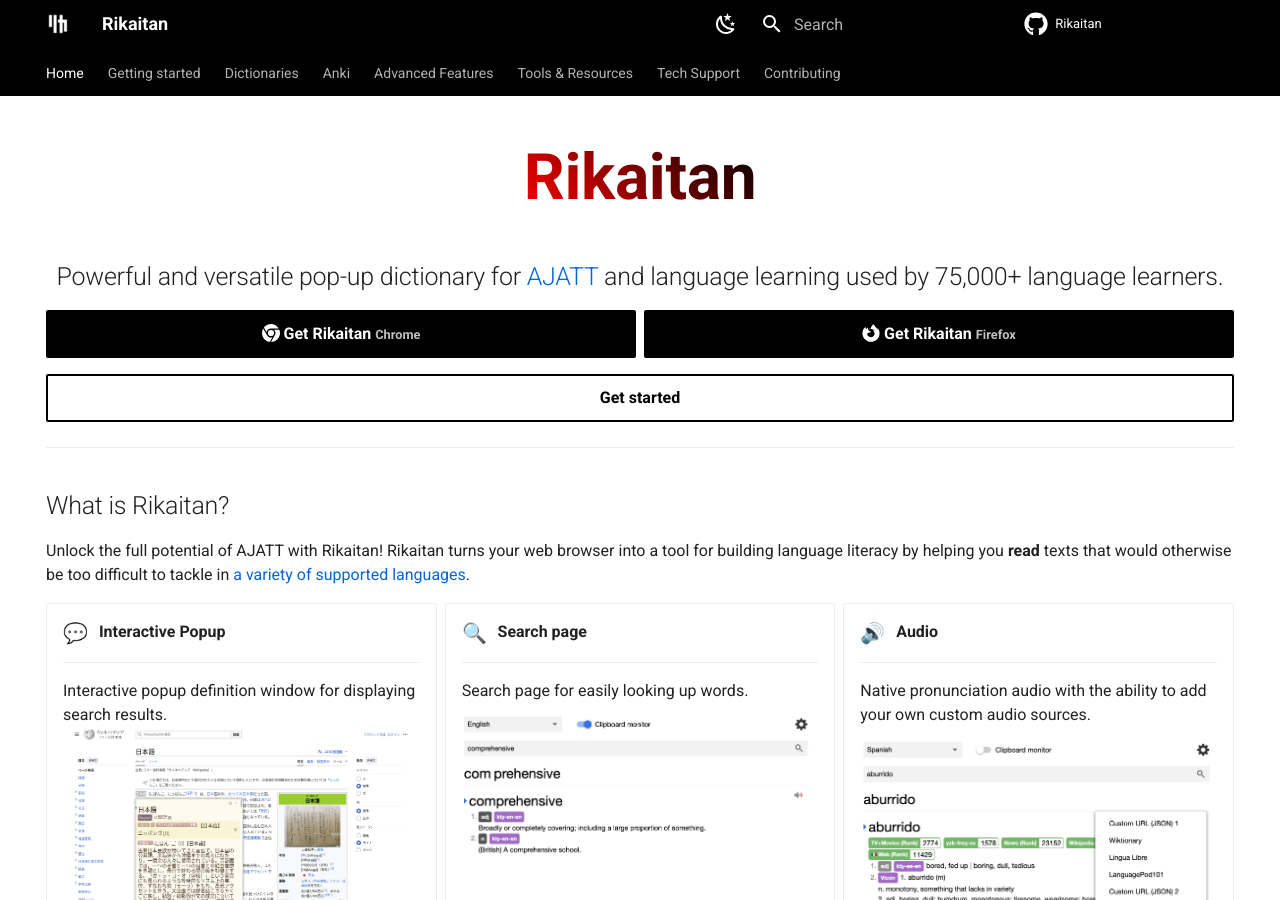
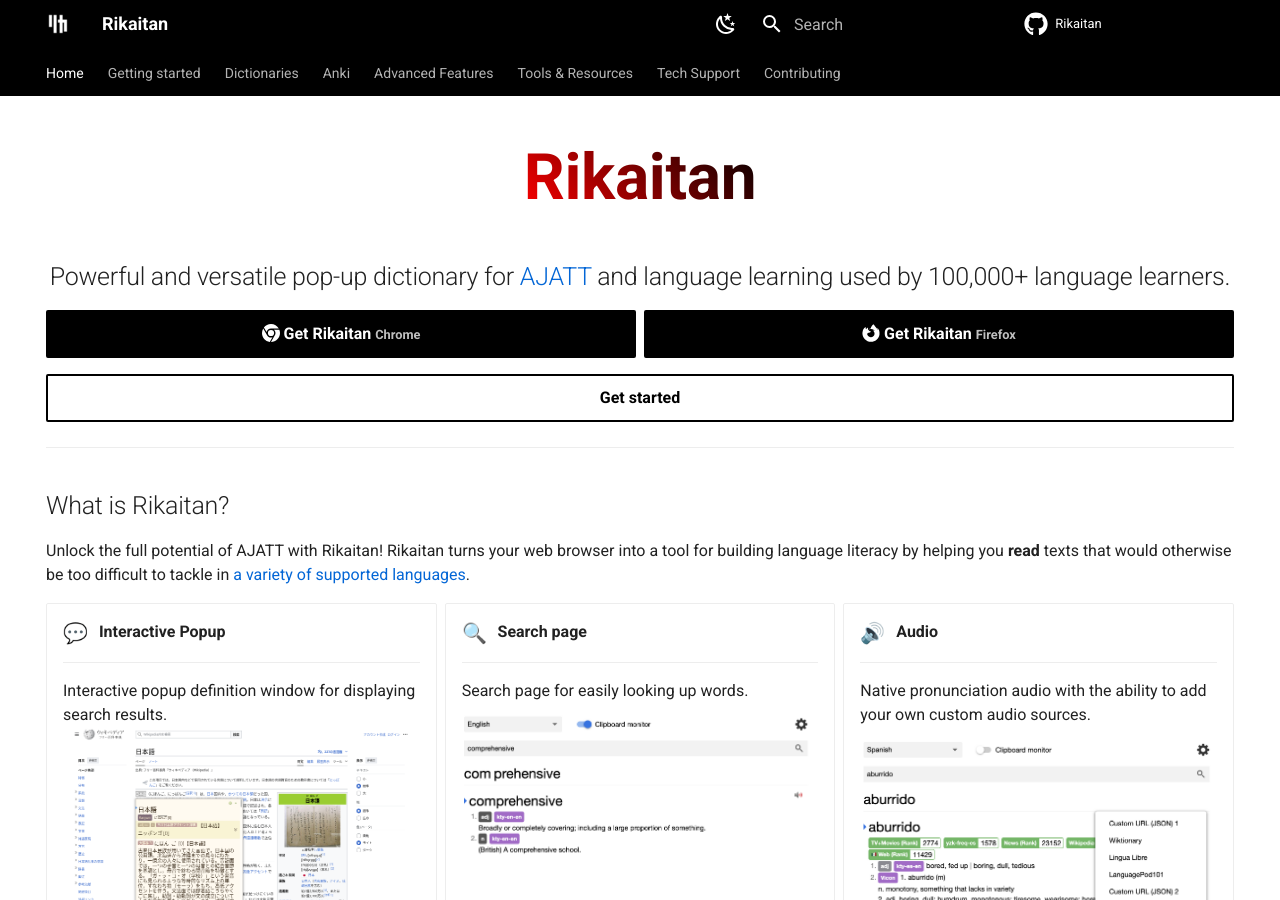
Before and after one commit to rikaitan/rikaitan.github.io, an MkDocs documentation site: the page built from docs/index.md, in a window 1280 px wide and 900 px high. Built offline with MkDocs 1.6.1 and Material for MkDocs 9.7.7, drawn with Linux system fonts in a browser that asks for light colours; emoji names are drawn with the system emoji font; comment, search, counter and statistics services are not loaded.

Commit message:
Update User Count
<rikaitan.link>ZTBkMjQ0MDY2NjM1ODZhZWYxNmQ1OTc5ZDAzMDExMjE0NjI0NTVhYQo=</rikaitan.link>

```diff
--- a/docs/index.md
+++ b/docs/index.md
@@ -1,6 +1,6 @@
 ---
 title: Welcome to Rikaitan
-description: Powerful and versatile pop-up dictionary for language learning used by 75,000+ language learners.
+description: Powerful and versatile pop-up dictionary for language learning used by 100,000+ language learners.
 hide:
   - navigation
   - toc
@@ -8,7 +8,7 @@ hide:
 ---
 
 # <div id="homepage-title-wrapper"><span id="homepage-title">Rikaitan</span></div>
-## <p style="text-align: center">Powerful and versatile pop-up dictionary for <a href="https://tatsumoto.neocities.org/blog/whats-ajatt" target="_blank">AJATT</a> and language learning used by 75,000+ language learners.</p>
+## <p style="text-align: center">Powerful and versatile pop-up dictionary for <a href="https://tatsumoto.neocities.org/blog/whats-ajatt" target="_blank">AJATT</a> and language learning used by 100,000+ language learners.</p>
 
 <div class="grid" markdown>
 
```
